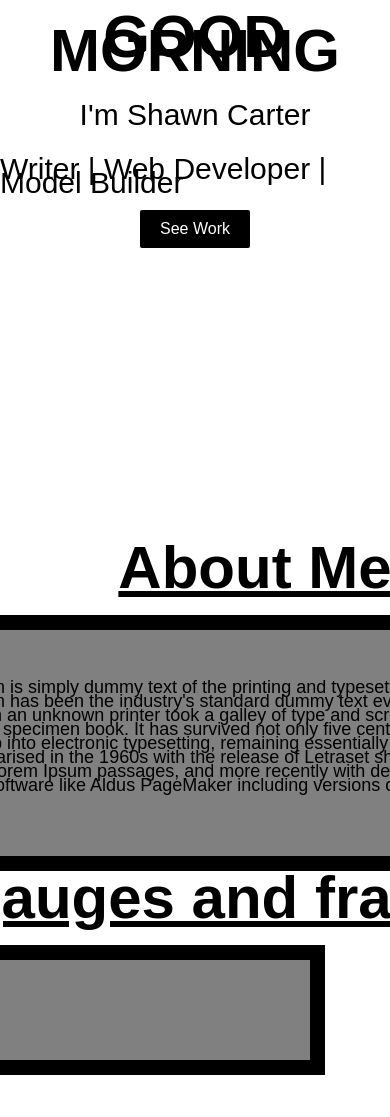
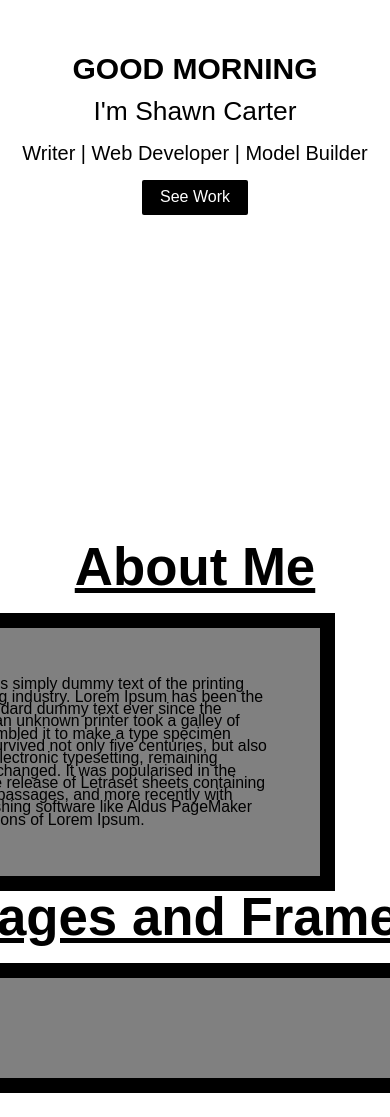
Before and after one commit to ShawnCart3r/test1, a plain HTML site: page index.html in a window 390 px wide. Shown: the part 283-1400 px from the top of the page. Drawn offline with Linux system fonts and the light colour scheme.

Commit message:
Add files via upload

```diff
--- a/css/_base.scss
+++ b/css/_base.scss
@@ -30,6 +30,26 @@ html{
     scroll-behavior: smooth;
 }
 
+@media (max-width: 75em) {
+    html {
+      font-size: 60%;
+    }
+  }
+
+  /* 980px / 16px = 61.25em */
+  @media (max-width: 61.25em) {
+    html {
+      font-size: 58%;
+    }
+  }
+
+  /* 460px / 16px = 28.75em */
+  @media (max-width: 28.75em) {
+    html {
+      font-size: 55%;
+    }
+  }
+
 body {
     font-family: sans-serif;
    font-size: 1.8rem;
@@ -55,7 +75,5 @@ h1{
 
 ul{
     list-style: none;
-    li{
 
-    }
 }
--- a/css/_component.scss
+++ b/css/_component.scss
@@ -30,6 +30,11 @@
 
 
     }
+    @media (max-width: 28.75em) {
+        .nav {
+          justify-content: center;
+        }
+    }
 
 }
 
@@ -48,12 +53,16 @@
     height: 100vh;
 
 
+
+
     &-1{
-        font-size: 6rem;
+        font-size: 30px;
         font-weight: 200;
         text-transform: uppercase;
 
-        margin-bottom: 50px;
+        margin-bottom: 30px;
+
+
     }
 
     &-2{
@@ -61,11 +70,11 @@
         font-weight: 200;
 
 
-        margin-bottom: 40px;
+        margin-bottom: 30px;
     }
 
     &-3{
-        font-size: 3rem;
+        font-size: 20px;
         font-weight: 200;
 
 
@@ -91,19 +100,12 @@
     align-items: center;
 
 
+
+
   h1{
       margin-bottom: 40px;
       text-decoration: underline;
-      @media only screen and (max-width: 978px) {
-        justify-content: center;
 
-     }
-
-     @media only screen and (max-width: 788px) {
-         justify-content: center;
-         margin-left: 120px;
-
-      }
   }
 
 
@@ -117,6 +119,19 @@
         margin: 20px;
         margin-right: 350px;
         margin-left: 350px;
+
+        @media only screen and (max-width: 978px) {
+            width: 700px;
+            margin-right: 150px;
+
+         }
+
+         @media only screen and (max-width: 600px) {
+           width: 500px;
+           margin-right: auto;
+
+
+          }
 
 
 
@@ -143,9 +158,8 @@
 
          }
 
-         @media only screen and (max-width: 788px) {
-             justify-content: center;
-             margin-left: 120px;
+         @media only screen and (max-width: 768px) {
+            width: 500[x];
 
           }
 
--- a/index.html
+++ b/index.html
@@ -51,7 +51,7 @@
             Lorem Ipsum is simply dummy text of the printing and typesetting industry. Lorem Ipsum has been the industry's standard dummy text ever since the 1500s, when an unknown printer took a galley of type and scrambled it to make a type specimen book. It has survived not only five centuries, but also the leap into electronic typesetting, remaining essentially unchanged. It was popularised in the 1960s with the release of Letraset sheets containing Lorem Ipsum passages, and more recently with desktop publishing software like Aldus PageMaker including versions of Lorem Ipsum.
           </p>
 
-          <h1>Langauges and frameworks</h1>
+          <h1>Languages and Frameworks</h1>
 
           <div class="about-frame"></div>
 
```
Also changed, not shown: css/style.css, 1 other file.
